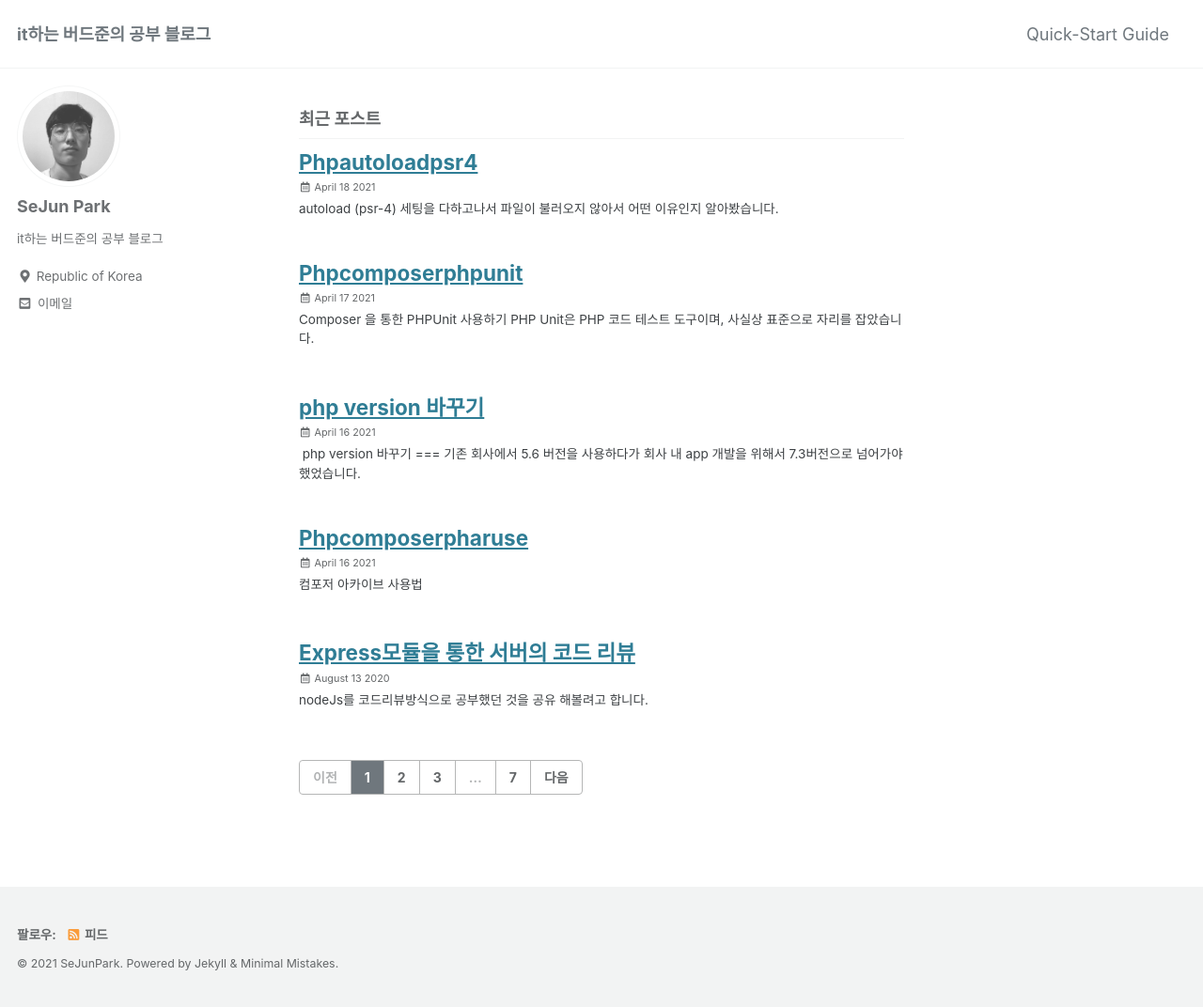
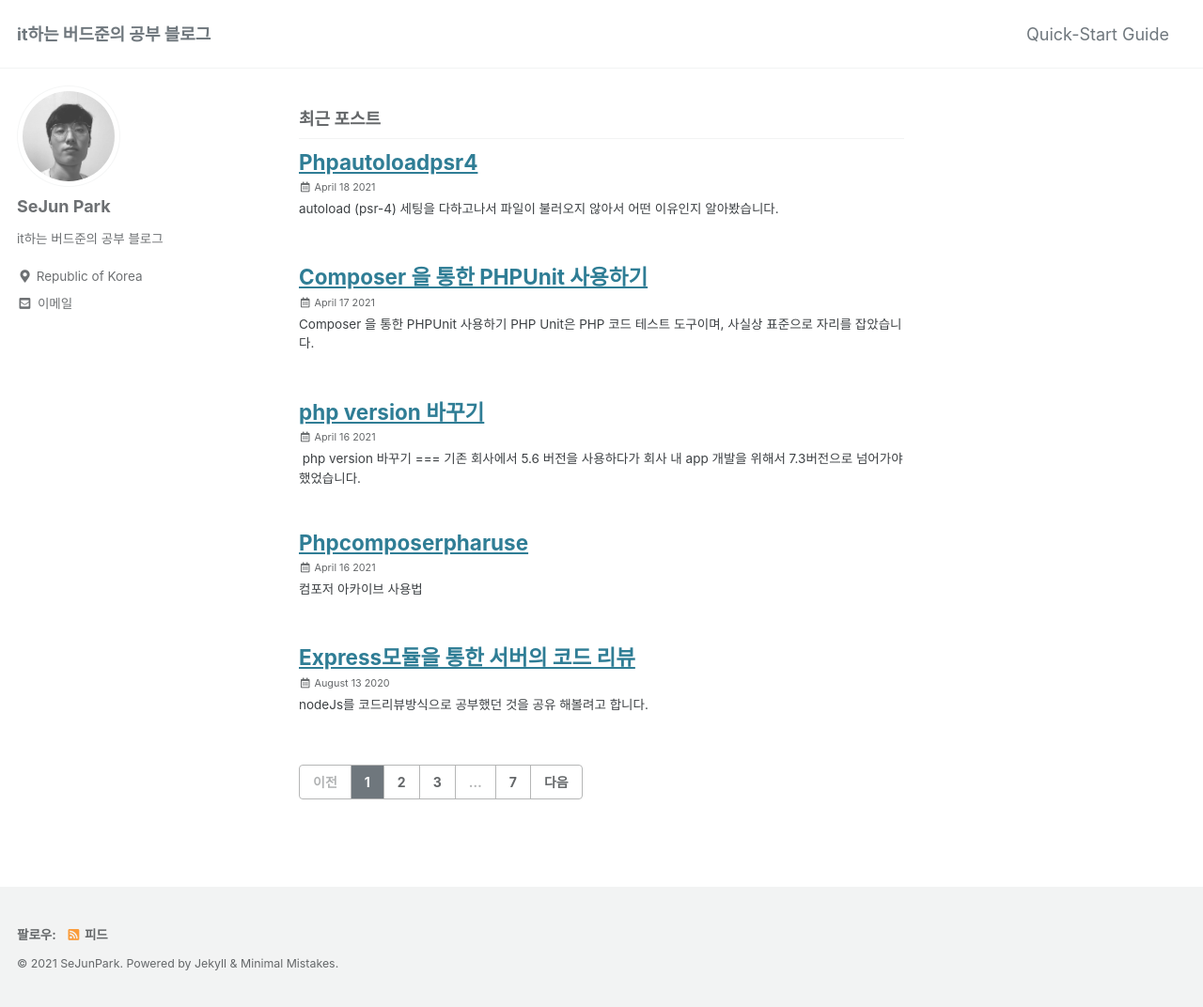
Before and after one commit to pkt369/temp_pkt369.github.io, a Jekyll site: the page built from index.html, in a window 1280 px wide and 1072 px high. Shown: the whole window at 94% size. Built offline with Jekyll 4.4.1, drawn with Linux system fonts in a browser that asks for light colours; cached includes are drawn as plain includes; the list of posts is cut into pages by our own code.

Commit message:
_posts/2021-04-17-phpComposerPhpunit.md updated from https://stackedit.io/

```diff
--- a/_posts/2021-04-17-phpComposerPhpunit.md
+++ b/_posts/2021-04-17-phpComposerPhpunit.md
@@ -1,4 +1,16 @@
-Composer 을 통한 PHPUnit 사용하기
+---
+
+layout : posts
+
+title : "Composer 을 통한 PHPUnit 사용하기"
+
+date : 2021-04-17
+
+categoris : PHP
+
+---
+
+﻿Composer 을 통한 PHPUnit 사용하기
 ===
 PHP Unit은 PHP 코드 테스트 도구이며, 사실상 표준으로 자리를 잡았습니다.
 
```
Also changed, not shown: other parts of _posts/2021-04-17-phpComposerPhpunit.md (+5 -0 lines).
